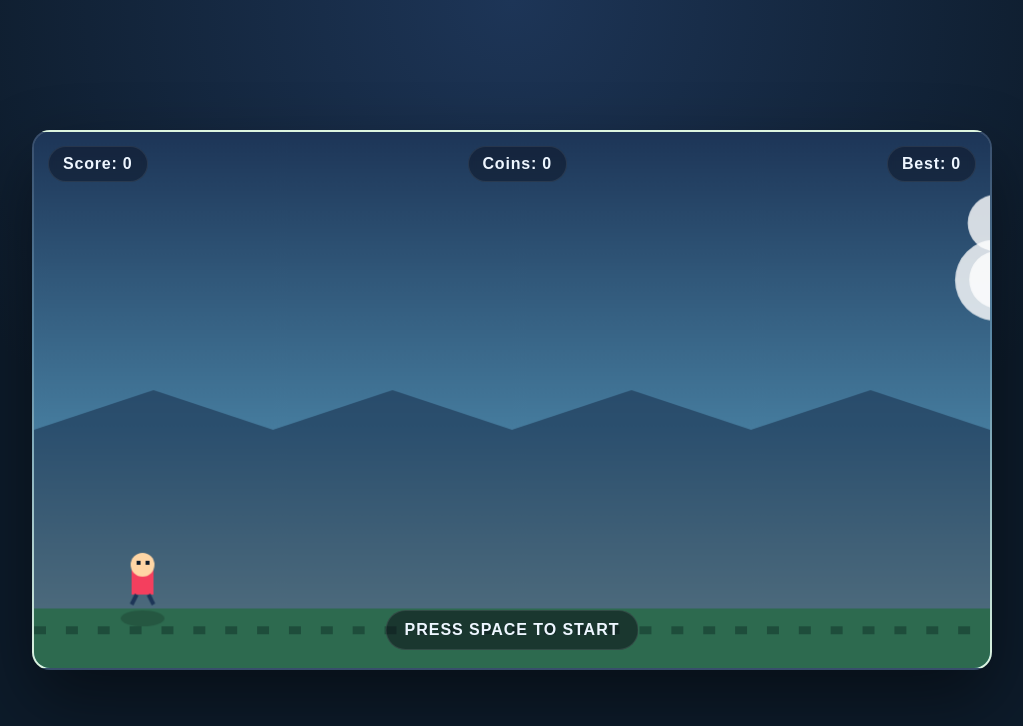
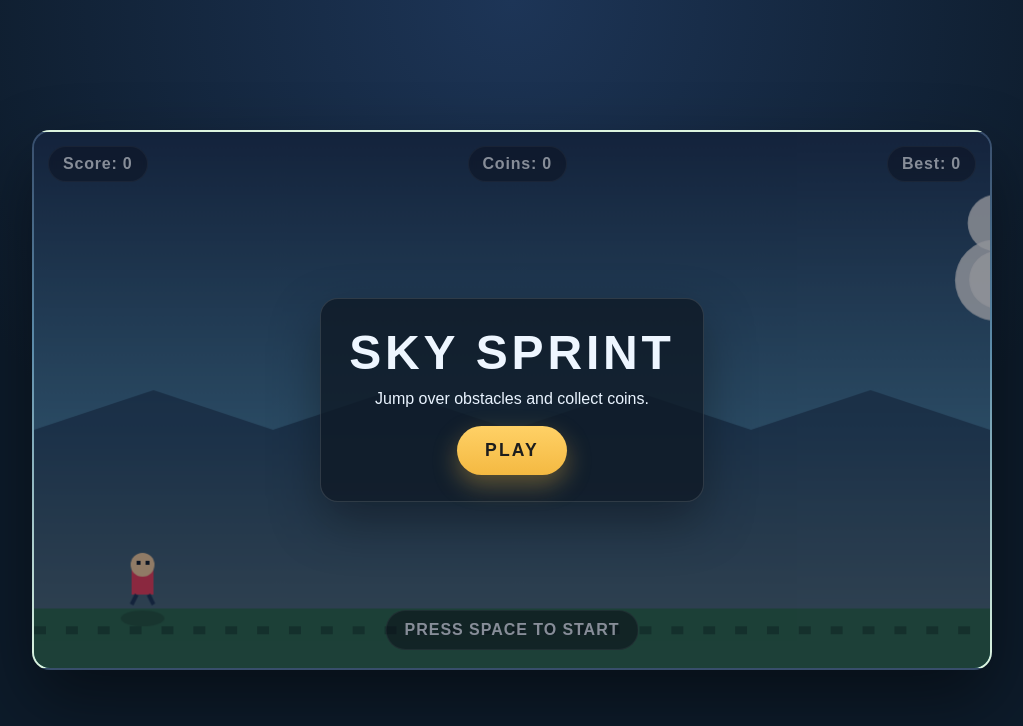
Before and after one commit to Dom9111/first-game, a plain HTML site: page index.html in a window 1280 px wide. Shown: the whole page, without its empty margins (128-1151 px from the left). Drawn offline with Linux system fonts and the light colour scheme.

Commit message:
Add a visible Play button overlay to start the endless runner game when clicked.

```diff
--- a/index.html
+++ b/index.html
@@ -18,6 +18,8 @@
       --cloud: rgba(255, 255, 255, 0.8);
       --panel: rgba(9, 15, 27, 0.45);
       --text: #eef6ff;
+      --button: #ffd166;
+      --buttonDark: #f4b942;
     }
 
     * {
@@ -74,6 +76,64 @@
       backdrop-filter: blur(4px);
     }
 
+    .overlay {
+      position: absolute;
+      inset: 0;
+      display: grid;
+      place-items: center;
+      background: rgba(9, 15, 27, 0.45);
+      z-index: 20;
+    }
+
+    .overlay.hidden {
+      display: none;
+    }
+
+    .panel {
+      background: rgba(15, 25, 38, 0.8);
+      border: 1px solid rgba(255,255,255,0.12);
+      border-radius: 18px;
+      padding: 26px 28px;
+      text-align: center;
+      box-shadow: 0 20px 50px rgba(0,0,0,0.35);
+    }
+
+    .panel h1 {
+      margin: 0 0 10px;
+      font-size: clamp(2rem, 4vw, 3rem);
+      letter-spacing: 0.08em;
+      text-transform: uppercase;
+    }
+
+    .panel p {
+      margin: 0 0 18px;
+      color: #eaf4ff;
+      font-size: 1rem;
+    }
+
+    .play-button {
+      border: none;
+      background: linear-gradient(180deg, var(--button), var(--buttonDark));
+      color: #1d1d1d;
+      font-size: 1.1rem;
+      font-weight: 900;
+      letter-spacing: 0.12em;
+      text-transform: uppercase;
+      border-radius: 999px;
+      padding: 14px 28px;
+      cursor: pointer;
+      transition: transform 0.15s ease, box-shadow 0.15s ease;
+      box-shadow: 0 10px 25px rgba(244, 185, 66, 0.35);
+    }
+
+    .play-button:hover {
+      transform: translateY(-2px);
+    }
+
+    .play-button:active {
+      transform: translateY(1px);
+    }
+
     .message {
       position: absolute;
       left: 50%;
@@ -97,6 +157,15 @@
       <div>Coins: <span id="coinCount">0</span></div>
       <div>Best: <span id="bestScore">0</span></div>
     </div>
+
+    <div id="startOverlay" class="overlay">
+      <div class="panel">
+        <h1>Sky Sprint</h1>
+        <p>Jump over obstacles and collect coins.</p>
+        <button id="playButton" class="play-button">Play</button>
+      </div>
+    </div>
+
     <canvas id="gameCanvas" width="960" height="540"></canvas>
     <div class="message" id="message">Press Space to Start</div>
   </div>
@@ -108,6 +177,8 @@
     const coinEl = document.getElementById('coinCount');
     const bestEl = document.getElementById('bestScore');
     const messageEl = document.getElementById('message');
+    const startOverlay = document.getElementById('startOverlay');
+    const playButton = document.getElementById('playButton');
 
     const groundY = canvas.height - 60;
     const game = {
@@ -161,6 +232,7 @@
       messageEl.textContent = 'Run!';
       scoreEl.textContent = '0';
       coinEl.textContent = '0';
+      startOverlay.classList.add('hidden');
     }
 
     function updateBest() {
@@ -237,6 +309,10 @@
       game.running = false;
       updateBest();
       messageEl.textContent = 'Game Over! Press Space';
+      startOverlay.classList.remove('hidden');
+      playButton.textContent = 'Play Again';
+      document.querySelector('.panel h1').textContent = 'Game Over';
+      document.querySelector('.panel p').textContent = 'You crashed! Hit play to restart.';
     }
 
     function handleInput(event) {
@@ -266,7 +342,6 @@
         spawnCloud();
       }
 
-      // spawn obstacles and coins over time
       game.lastSpawn += 1;
       game.coinTimer += 1;
 
@@ -280,14 +355,12 @@
         game.coinTimer = 0;
       }
 
-      // clouds
       for (let i = clouds.length - 1; i >= 0; i--) {
         const cloud = clouds[i];
         cloud.x -= cloud.speed;
         if (cloud.x < -200) clouds.splice(i, 1);
       }
 
-      // physics
       player.vy += player.gravity;
       player.y += player.vy;
 
@@ -297,7 +370,6 @@
         player.grounded = true;
       }
 
-      // move obstacles
       for (let i = obstacles.length - 1; i >= 0; i--) {
         const obs = obstacles[i];
         obs.x -= game.speed;
@@ -313,7 +385,6 @@
         }
       }
 
-      // pickups
       for (let i = pickups.length - 1; i >= 0; i--) {
         const coin = pickups[i];
         coin.x -= game.speed;
@@ -335,7 +406,6 @@
         }
       }
 
-      // particles
       for (let i = particles.length - 1; i >= 0; i--) {
         const p = particles[i];
         p.x += p.vx;
@@ -344,7 +414,6 @@
         if (p.life <= 0) particles.splice(i, 1);
       }
 
-      // hud
       scoreEl.textContent = Math.floor(game.score);
       coinEl.textContent = game.coins;
       updateBest();
@@ -360,7 +429,6 @@
       ctx.fillStyle = sky;
       ctx.fillRect(0, 0, canvas.width, canvas.height);
 
-      // far mountains
       ctx.fillStyle = 'rgba(32, 60, 91, 0.7)';
       ctx.beginPath();
       ctx.moveTo(0, canvas.height);
@@ -372,7 +440,6 @@
       ctx.closePath();
       ctx.fill();
 
-      // clouds
       for (const cloud of clouds) {
         ctx.fillStyle = 'rgba(255,255,255,0.8)';
         ctx.beginPath();
@@ -397,28 +464,23 @@
       const px = player.x;
       const py = player.y;
 
-      // shadow
       ctx.fillStyle = 'rgba(0,0,0,0.18)';
       ctx.beginPath();
       ctx.ellipse(px + player.w / 2, groundY + 10, 22, 8, 0, 0, Math.PI * 2);
       ctx.fill();
 
-      // body
       ctx.fillStyle = player.grounded ? '#f43f5e' : '#ff6b6b';
       ctx.fillRect(px + 8, py + 10, 22, 28);
 
-      // head
       ctx.fillStyle = '#ffd6a5';
       ctx.beginPath();
       ctx.arc(px + 19, py + 8, 12, 0, Math.PI * 2);
       ctx.fill();
 
-      // face
       ctx.fillStyle = '#0d1b2a';
       ctx.fillRect(px + 13, py + 4, 4, 4);
       ctx.fillRect(px + 22, py + 4, 4, 4);
 
-      // legs
       ctx.strokeStyle = '#1d3557';
       ctx.lineWidth = 4;
       ctx.beginPath();
@@ -480,6 +542,17 @@
       requestAnimationFrame(tick);
     }
 
+    function resetOverlayText() {
+      document.querySelector('.panel h1').textContent = 'Sky Sprint';
+      document.querySelector('.panel p').textContent = 'Jump over obstacles and collect coins.';
+      playButton.textContent = 'Play';
+    }
+
+    playButton.addEventListener('click', () => {
+      resetOverlayText();
+      startGame();
+    });
+
     window.addEventListener('keydown', handleInput);
     canvas.addEventListener('pointerdown', () => {
       if (!game.running) {
@@ -489,7 +562,6 @@
       }
     });
 
-    // seed clouds
     for (let i = 0; i < 8; i++) spawnCloud();
     updateBest();
     render();
```
